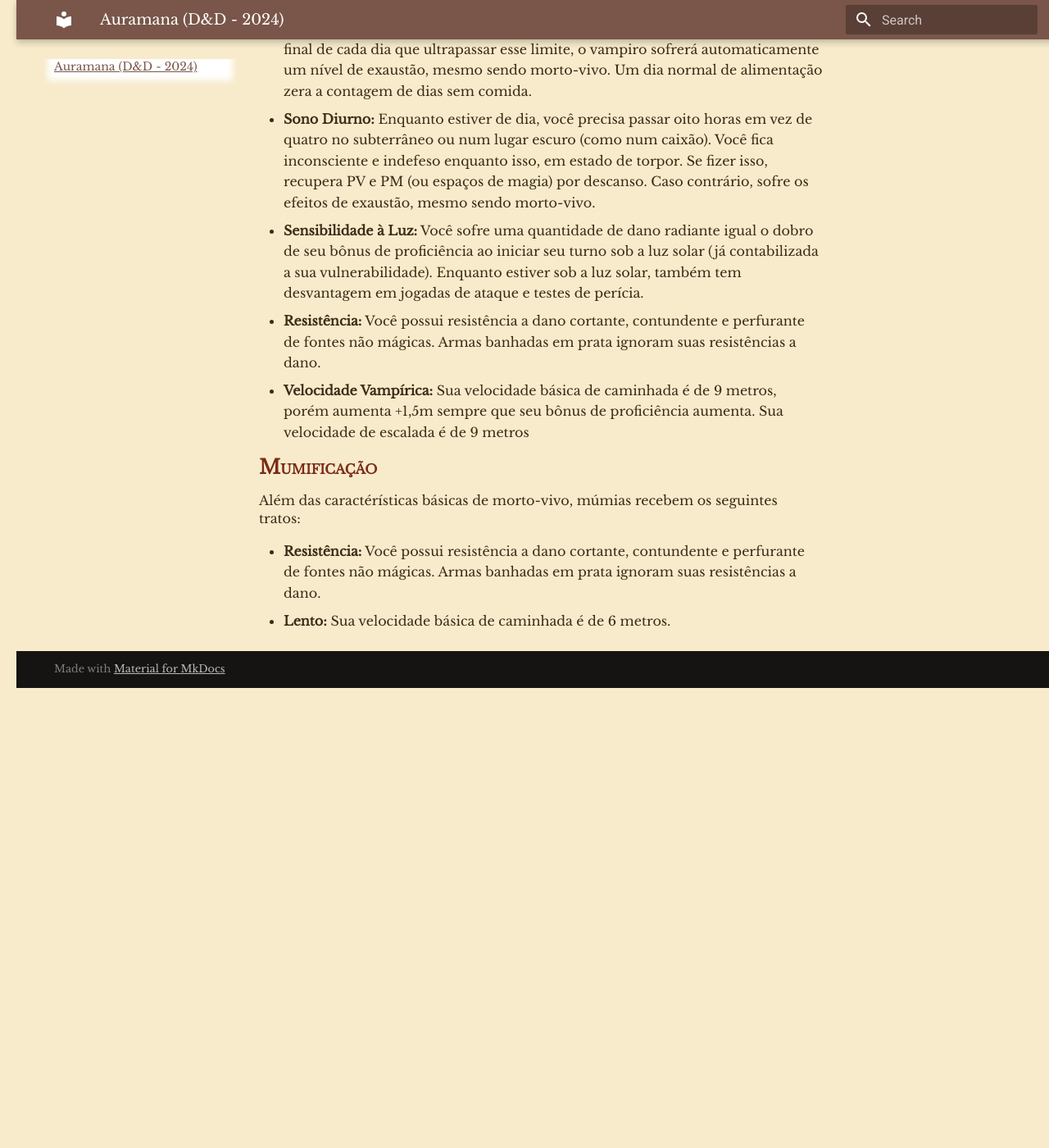
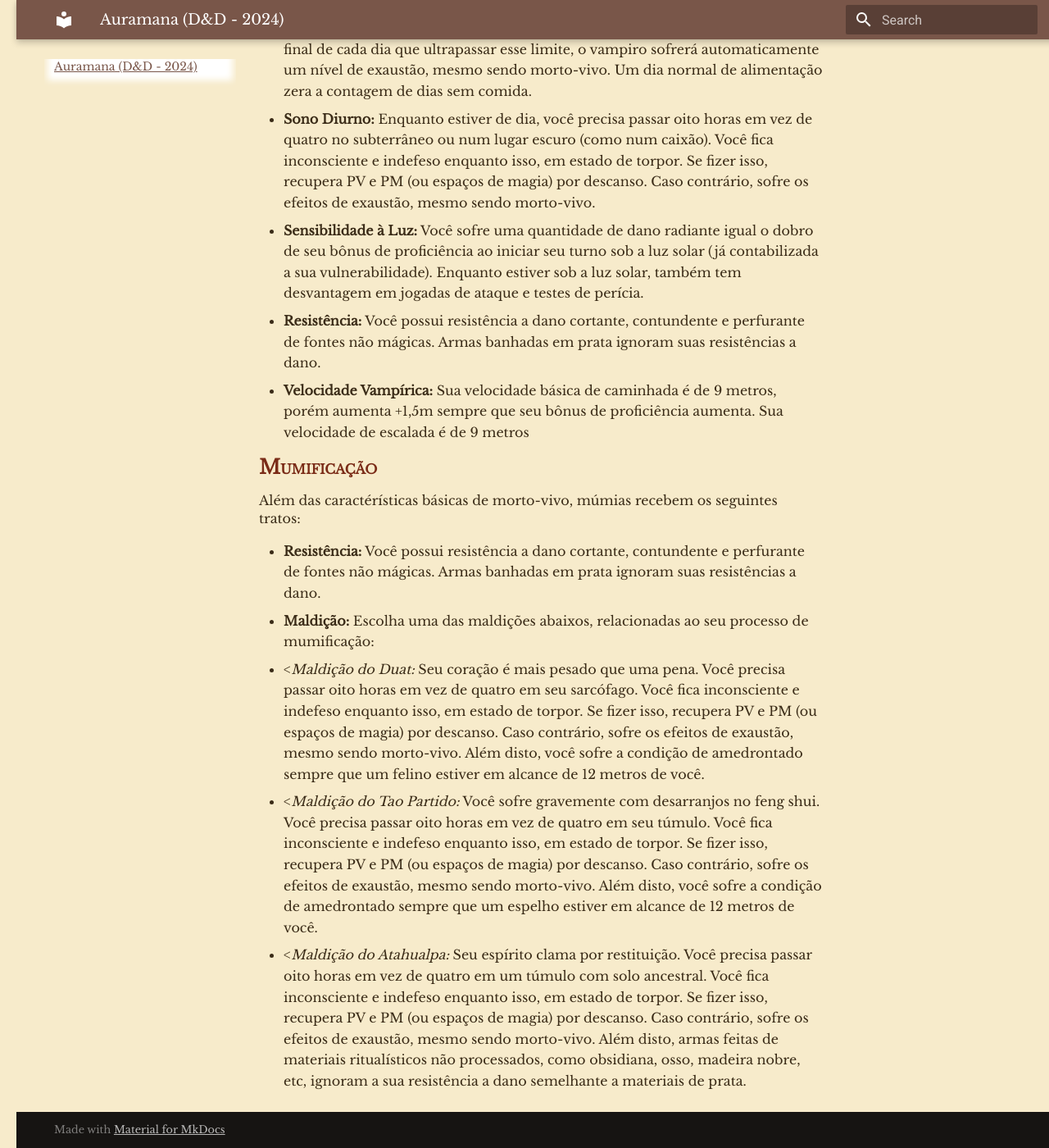
Before and after one commit to ozyssj/auramana-rpg, an MkDocs documentation site: the page built from docs/auramana-dnd.md, in a window 1280 px wide and 1400 px high, scrolled down 12961 px. Shown: the whole window at 82% size. Built offline with MkDocs 1.6.1 and Material for MkDocs 9.7.7, drawn with Linux system fonts in a browser that asks for light colours; before the commit the page ends 13800 px from its top, so only the background shows below that.

Commit message:
fix múmia

```diff
--- a/docs/auramana-dnd.md
+++ b/docs/auramana-dnd.md
@@ -465,7 +465,10 @@
     </p>
   <ul>
     <li><strong>Resistência:</strong> Você possui resistência a dano cortante, contundente e perfurante de fontes não mágicas. Armas banhadas em prata ignoram suas resistências a dano.</li>
-    <li><strong>Lento:</strong> Sua velocidade básica de caminhada é de 6 metros.</li>
+    <li><strong>Maldição:</strong> Escolha uma das maldições abaixos, relacionadas ao seu processo de mumificação:</li>
+    <li><<em>Maldição do Duat:</em> Seu coração é mais pesado que uma pena. Você precisa passar oito horas em vez de quatro em seu sarcófago. Você fica inconsciente e indefeso enquanto isso, em estado de torpor. Se fizer isso, recupera PV e PM (ou espaços de magia) por descanso. Caso contrário, sofre os efeitos de exaustão, mesmo sendo morto-vivo. Além disto, você sofre a condição de amedrontado sempre que um felino estiver em alcance de 12 metros de você.</li>
+    <li><<em>Maldição do Tao Partido:</em> Você sofre gravemente com desarranjos no feng shui. Você precisa passar oito horas em vez de quatro em seu túmulo. Você fica inconsciente e indefeso enquanto isso, em estado de torpor. Se fizer isso, recupera PV e PM (ou espaços de magia) por descanso. Caso contrário, sofre os efeitos de exaustão, mesmo sendo morto-vivo. Além disto, você sofre a condição de amedrontado sempre que um espelho estiver em alcance de 12 metros de você.</li>
+    <li><<em>Maldição do Atahualpa:</em> Seu espírito clama por restituição. Você precisa passar oito horas em vez de quatro em um túmulo com solo ancestral. Você fica inconsciente e indefeso enquanto isso, em estado de torpor. Se fizer isso, recupera PV e PM (ou espaços de magia) por descanso. Caso contrário, sofre os efeitos de exaustão, mesmo sendo morto-vivo. Além disto, armas feitas de materiais ritualísticos não processados, como obsidiana, osso, madeira nobre, etc, ignoram a sua resistência a dano semelhante a materiais de prata.</li>
   </ul>
 </section>
   </div>
```
